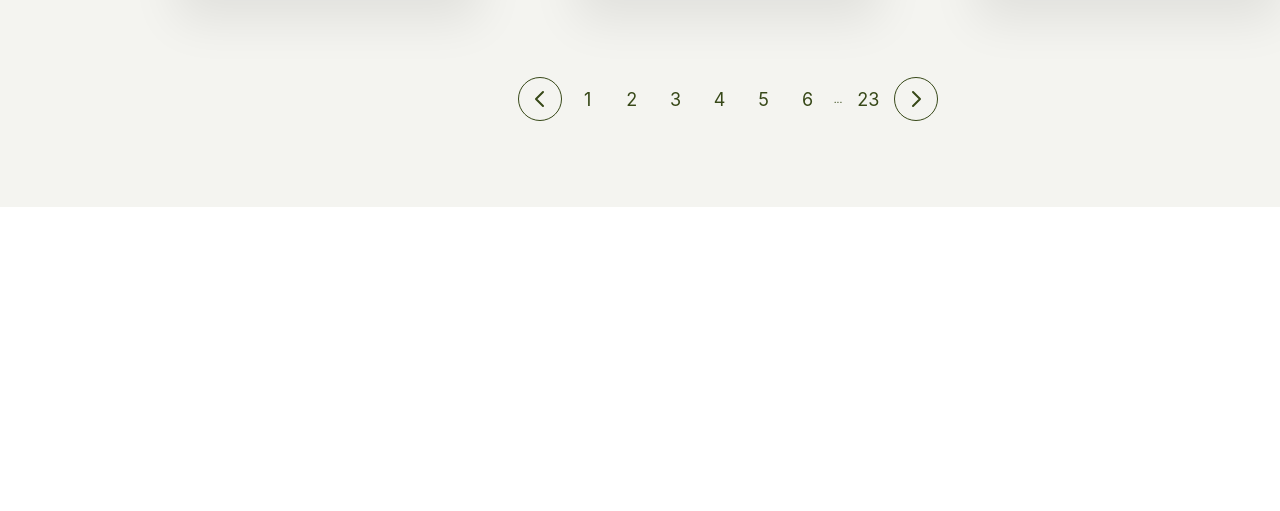
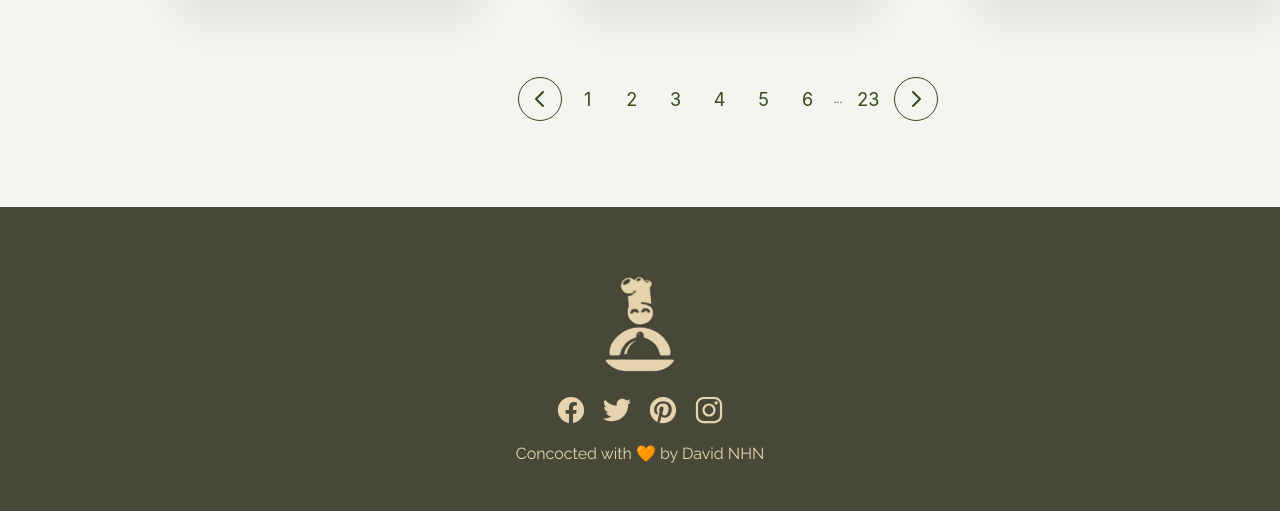
Before and after one commit to davidnhn/Realisations_fil_rouge, a website: page ma-recette/index.html in a window 1280 px wide. Shown: the part 2296-2807 px from the top of the page. Before the commit the page ends 2503 px from the top, so only its background shows below. Drawn offline with nearby package versions, Linux system fonts and the light colour scheme.

Commit message:
add footer

```diff
--- a/ma-recette/index.html
+++ b/ma-recette/index.html
@@ -416,6 +416,40 @@
         </div>
       </section>
     </main>
+    <footer class="footer">
+      <div class="footer__logo-box">
+        <img
+          src="img/logo-header.png"
+          alt="logo ma recette"
+          class="footer__logo"
+        />
+      </div>
+      <div class="footer__icons-box">
+        <ul class="footer__icons-list">
+          <li class="footer_icon-item">
+            <a href="#" class="footer__icon-link"
+              ><ion-icon name="logo-facebook"></ion-icon
+            ></a>
+          </li>
+          <li class="footer_icon-item">
+            <a href="#" class="footer__icon-link"
+              ><ion-icon name="logo-twitter"></ion-icon
+            ></a>
+          </li>
+          <li class="footer_icon-item">
+            <a href="#" class="footer__icon-link"
+              ><ion-icon name="logo-pinterest"></ion-icon
+            ></a>
+          </li>
+          <li class="footer_icon-item">
+            <a href="#" class="footer__icon-link"
+              ><ion-icon name="logo-instagram"></ion-icon
+            ></a>
+          </li>
+        </ul>
+      </div>
+      <p class="footer__text">Concocted with 🧡 by David NHN</p>
+    </footer>
     <script
       type="module"
       src="https://unpkg.com/ionicons@5.5.2/dist/ionicons/ionicons.esm.js"
--- /dev/null
+++ b/ma-recette/sass/layout/_footer.scss
@@ -0,0 +1,35 @@
+.footer {
+  background-color: #474838;
+  color: $color-secondary-light-2;
+  padding: 4.8rem 0;
+
+  &__logo-box {
+    text-align: center;
+  }
+
+  &__icons-list {
+    list-style: none;
+    display: flex;
+    justify-content: center;
+    margin-top: -2.4rem;
+    gap: 1.6rem;
+    margin-bottom: 1.2rem;
+  }
+
+  &__icon-link:link,
+  &__icon-link:visited {
+    display: inline-block;
+    text-decoration: none;
+    color: inherit;
+    font-size: 3rem;
+    transition: all 0.3s;
+  }
+  &__icon-link:hover {
+    transform: scale(1.5);
+  }
+
+  &__text {
+    text-align: center;
+    font-size: 1.6rem;
+  }
+}
--- a/ma-recette/sass/main.scss
+++ b/ma-recette/sass/main.scss
@@ -17,3 +17,4 @@
 @import "layout/main-nav";
 @import "layout/header";
 @import "layout/grid";
+@import "layout/footer";
```
Also changed, not shown: ma-recette/css/style.css.
